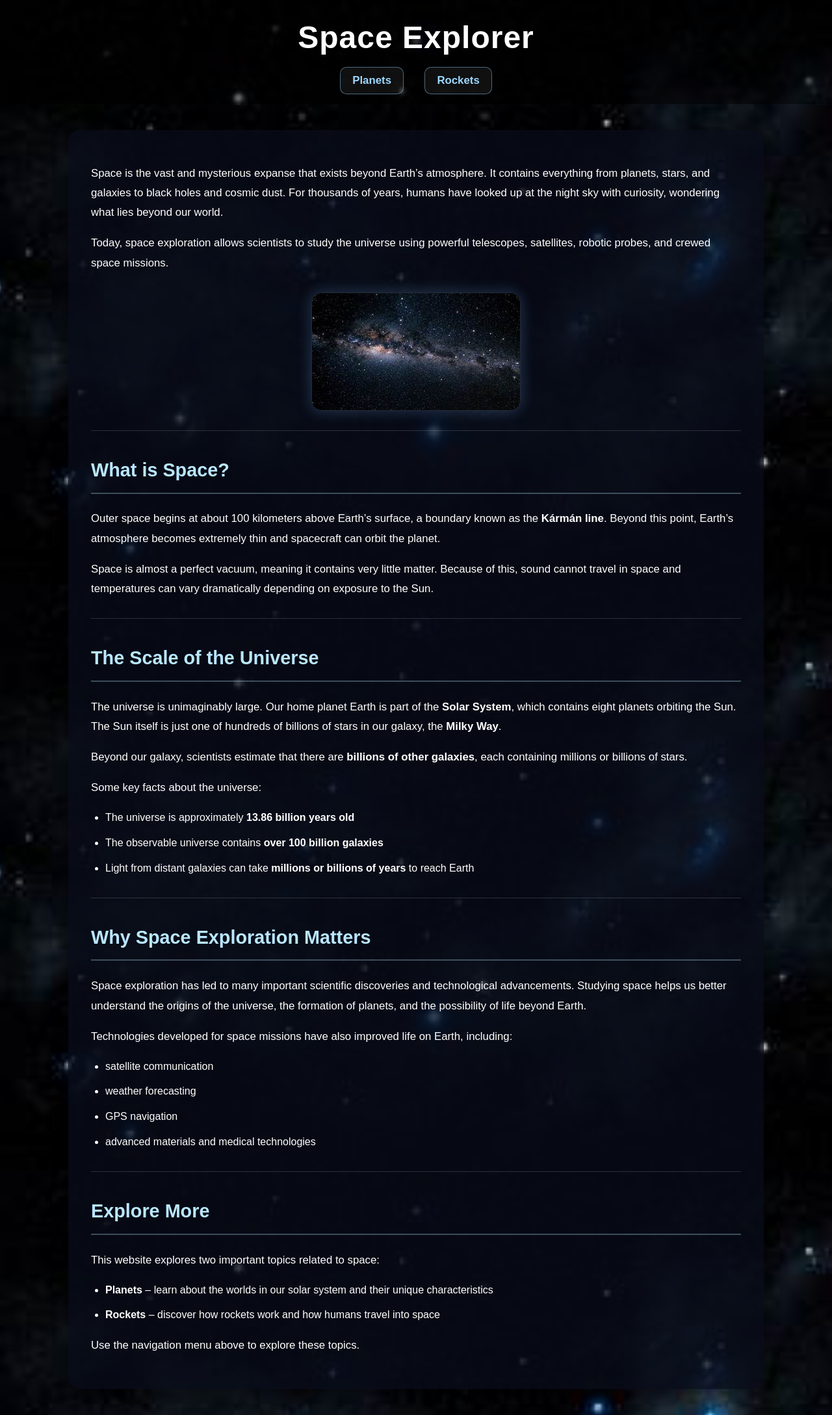
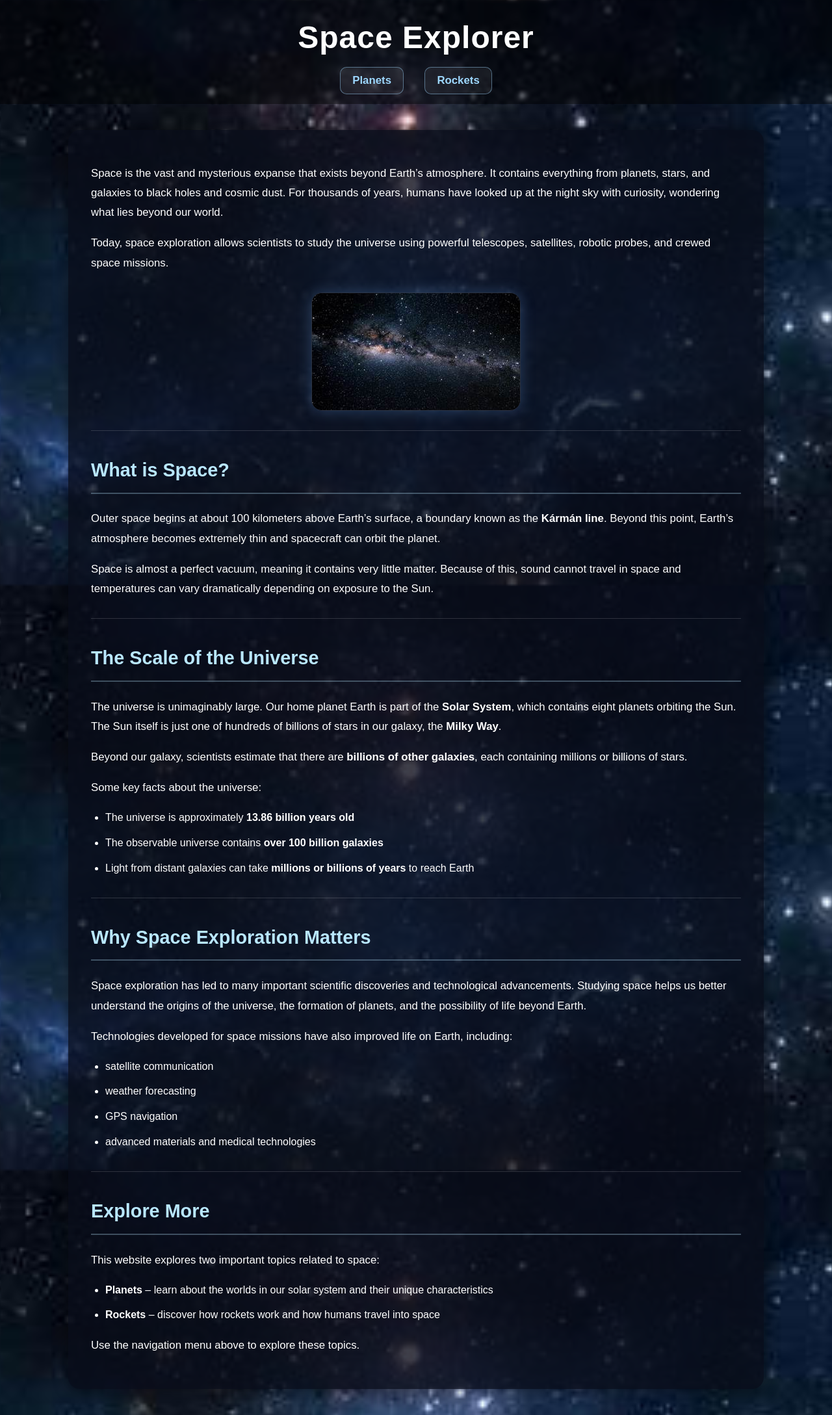
Before and after one commit to pajpy/pajpy.github.io, a Jekyll site: the page built from index.md, in a window 1280 px wide. Shown: the whole page at 65% size. Built offline with Jekyll 4.4.1, drawn with Linux system fonts in a browser that asks for light colours.

Commit message:
new background picture posted

```diff
--- a/assets/css/index.css
+++ b/assets/css/index.css
@@ -3,7 +3,7 @@ body {
     padding: 0;
     font-family: Arial, sans-serif;
     color: white;
-    background-image: url("../images/background.jfif");
+    background-image: url("../images/pozadina.jfif");
     background-size: cover;
     background-position: center;
     background-repeat: no-repeat;
```
